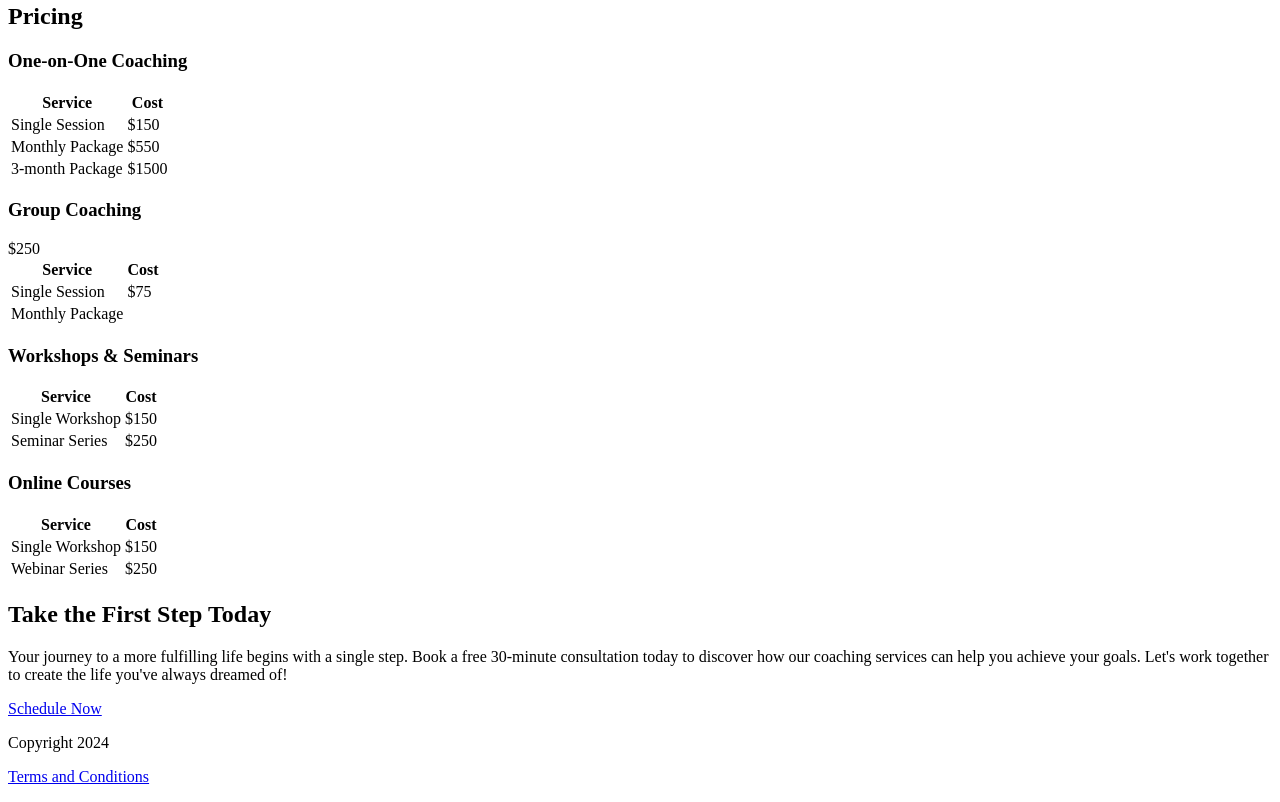
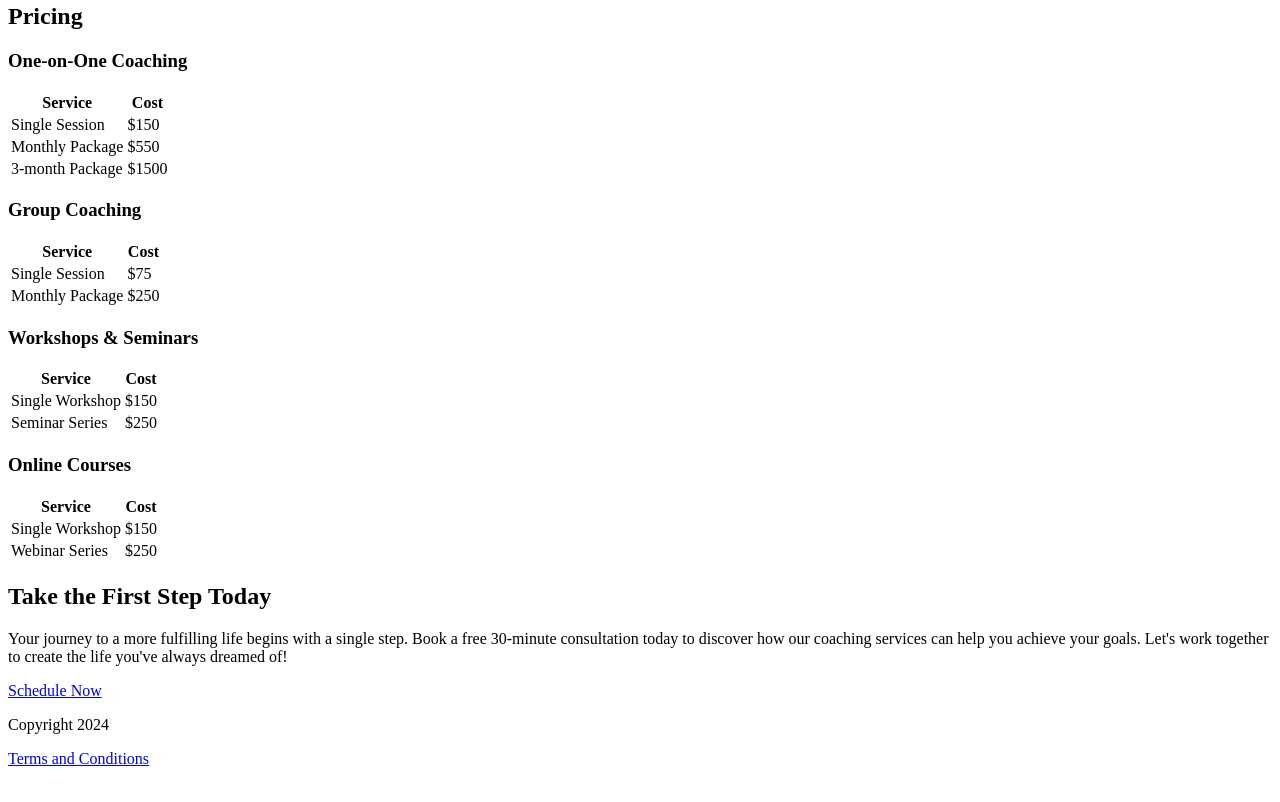
Before and after one commit to bbrendon-eng/path-to-success, a plain HTML site: page index.html in a window 1280 px wide. Shown: the part 1972-2774 px from the top of the page. Drawn offline with Linux system fonts and the light colour scheme.

Commit message:
minor tweaks

```diff
--- a/index.html
+++ b/index.html
@@ -97,7 +97,7 @@
                     Online Courses
                 </h3>
                 <section>
-                    <img src="images/flexible-learning.png "alt="pink icon of a curly arrow">
+                    <img src="images/flexible-learning.png" alt="pink icon of a curly arrow">
                     <h4>
                         Flexible Learning
                     </h4>
@@ -161,7 +161,7 @@
                         </tr>
                         <tr>
                             <td>Monthly Package</td>
-                            <td></td>$250</td>
+                            <td>$250</td>
                         </tr>
                     </tbody>
                 </table>
```
